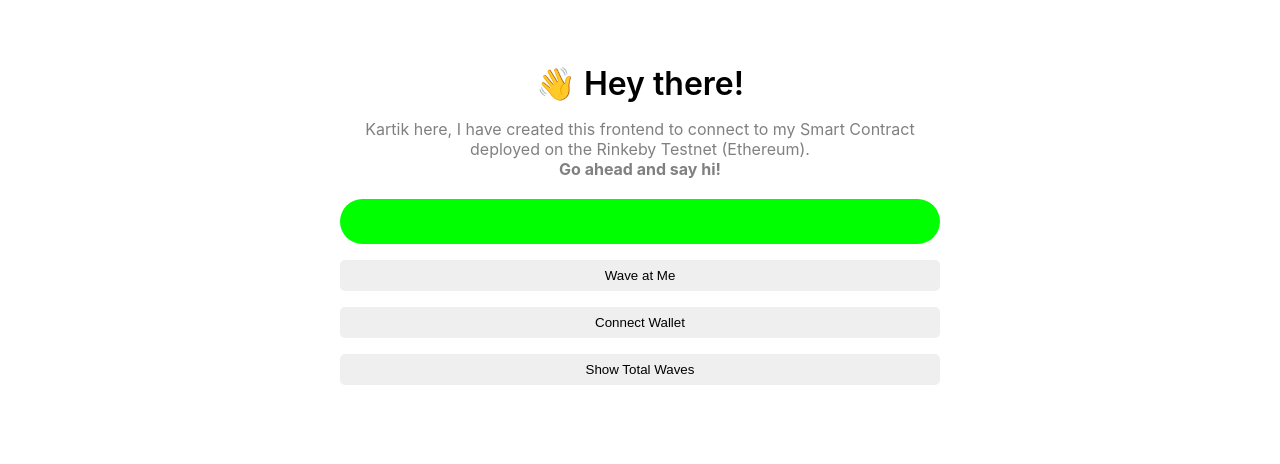
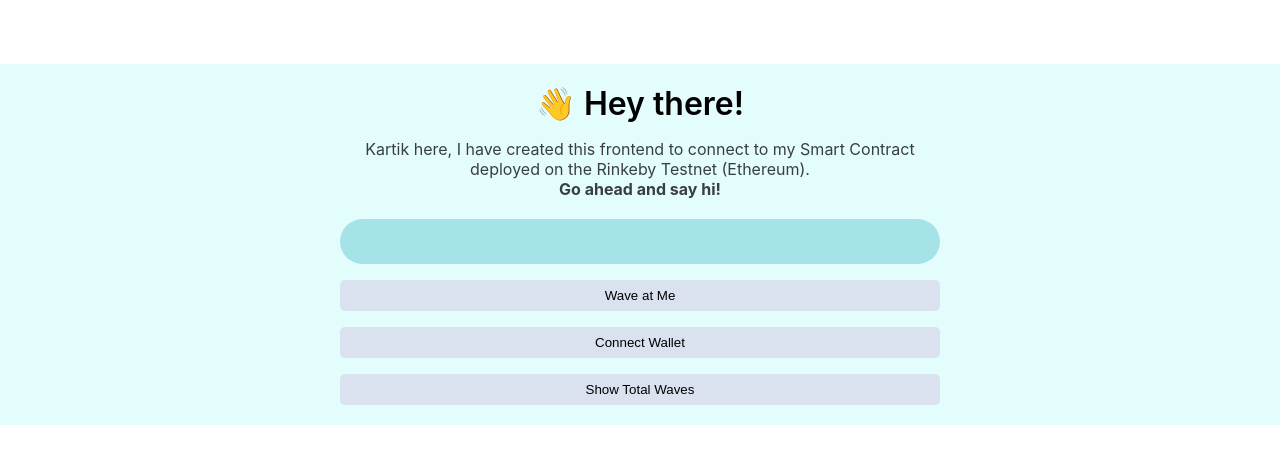
Before and after one commit to kartikmishraa/WavePortal-frontend, a React (Vite) app: page / in a window 1280 px wide. Shown: the top 464 px of the page. Built offline with nearby package versions, Linux system fonts and the light colour scheme.

Commit message:
ui, file distri, comments

```diff
--- a/index.html
+++ b/index.html
@@ -6,9 +6,14 @@
     <meta name="viewport" content="width=device-width, initial-scale=1" />
     <meta name="theme-color" content="#000000" />
     <meta
-      name="description"
-      content="Web site created using create-react-app"
+      name="Wave Portal"
+      content="Solidity DApp where anyone from around the world can wave
+               and send a message"
     />
+
+    <link rel="preconnect" href="https://fonts.googleapis.com">
+<link rel="preconnect" href="https://fonts.gstatic.com" crossorigin>
+<link href="https://fonts.googleapis.com/css2?family=Inter:wght@100;200;300;400;600;700&display=swap" rel="stylesheet">
     <link rel="apple-touch-icon" href="%PUBLIC_URL%/logo192.png" />
     <!--
       manifest.json provides metadata used when your web app is installed on a
@@ -47,15 +52,5 @@
     <noscript>You need to enable JavaScript to run this app.</noscript>
     <div id="root"></div>
     <script type="module" src="/src/main.jsx"></script>
-    <!--
-      This HTML file is a template.
-      If you open it directly in the browser, you will see an empty page.
-
-      You can add webfonts, meta tags, or analytics to this file.
-      The build step will place the bundled scripts into the <body> tag.
-
-      To begin the development, run `npm start` or `yarn start`.
-      To create a production bundle, use `npm run build` or `yarn build`.
-    -->
   </body>
 </html>
--- a/src/App.css
+++ b/src/App.css
@@ -3,6 +3,8 @@
   justify-content: center;
   width: 100%;
   margin-top: 64px;
+  background: #E3FDFD;
+  padding: 20px 0px;
 }
 
 .dataContainer {
@@ -12,18 +14,6 @@
   max-width: 600px;
 }
 
-.header {
-  text-align: center;
-  font-size: 32px;
-  font-weight: 600;
-}
-
-.bio {
-  text-align: center;
-  color: gray;
-  margin-top: 16px;
-}
-
 .waveButton {
   cursor: pointer;
   margin-top: 16px;
@@ -31,6 +21,7 @@
   border: 0;
   border-radius: 5px;
   width: 100%;
+  background: #DBE2EF;
 }
 
 .form-main {
@@ -38,9 +29,15 @@
 }
 
 .form-txt {
-  background: lime;
+  background: #A6E3E9;
+  text-align: center;
   border: none;
   border-radius: 25px;
   padding: 15px;
   margin-top: 20px;
 }
+
+.messages {
+  font-family: 'Inter', sans-serif;
+  font-weight: 300;
+}
--- a/src/App.jsx
+++ b/src/App.jsx
@@ -2,95 +2,44 @@
 import { ethers } from "ethers";
 import abi from "./util/WavePortal.json";
 import "./App.css";
+import Header from "./Header";
 
 const App = () => {
+
+  /* Initializing State variables */
   const [currentAccount, setCurrentAccount] = useState("");
   const [allWaves, setAllWaves] = useState([]);
+
+  /* Contract Address & ABI */
   const contractAddress = "0xC43EED7F5345C9542B1dF6C661d6aA2489c41d5D";
   const contractABI = abi.abi;
 
-//   const getAllWaves = async () => {
-//   const { ethereum } = window;
 
-//   try {
-//     if (ethereum) {
-//       const provider = new ethers.providers.Web3Provider(ethereum);
-//       const signer = provider.getSigner();
-//       const wavePortalContract = new ethers.Contract(contractAddress, contractABI, signer);
-//       const waves = await wavePortalContract.getAllWaves();
-
-//       const wavesCleaned = waves.map(wave => {
-//         return {
-//           address: wave.waver,
-//           timestamp: new Date(wave.timestamp * 1000),
-//           message: wave.message,
-//         };
-//       });
-
-//       setAllWaves(wavesCleaned);
-//     } else {
-//       console.log("Ethereum object doesn't exist!");
-//     }
-//   } catch (error) {
-//     console.log(error);
-//   }
-// };
-
-// /**
-//  * Listen in for emitter events!
-//  */
-// useEffect(() => {
-//   let wavePortalContract;
-
-//   const onNewWave = (from, timestamp, message) => {
-//     console.log("NewWave", from, timestamp, message);
-//     setAllWaves(prevState => [
-//       ...prevState,
-//       {
-//         address: from,
-//         timestamp: new Date(timestamp * 1000),
-//         message: message,
-//       },
-//     ]);
-//   };
-
-//   if (window.ethereum) {
-//     const provider = new ethers.providers.Web3Provider(window.ethereum);
-//     const signer = provider.getSigner();
-
-//     wavePortalContract = new ethers.Contract(contractAddress, contractABI, signer);
-//     wavePortalContract.on("NewWave", onNewWave);
-//   }
-
-//   return () => {
-//     if (wavePortalContract) {
-//       wavePortalContract.off("NewWave", onNewWave);
-//     }
-//   };
-// }, []);
-
-
-  // ----------------------------------------------------------------------------
-
-
+  /* getAllWaves Function
+      Desc: Function to read all waves data from the contract and store
+            in the state variable allWaves
+  */
   const getAllWaves = async () => {
       const { ethereum } = window;
 
     try {
+      // MetaMask Check
       if (!ethereum) {
         console.log("Get MetaMask!");
         return;
       }
 
+      // Establishing connection with the contract
       const provider = new ethers.providers.Web3Provider(ethereum);
       const signer = await provider.getSigner();
       const wavePortalContract = new ethers.Contract(contractAddress, contractABI, signer);
 
+      // Array of Wave structs are received
       const waves = await wavePortalContract.getAllWaves();
 
-      let wavesCleaned = [];
+      let wavesCleaned = []; // To store a more JS readable data
       for (const wave of waves) {
-        wavesCleaned.push({
+        wavesCleaned.push({    // Pushing objects of wave
           address: wave.waver,
           timestamp: new Date(wave.timestamp * 1000),
           message: wave.message
@@ -101,7 +50,8 @@
     } catch (error) {
       console.log(error);
     }
-  }
+  }  // getAllWaves() ends..
+
 
   useEffect(() => {
     let wavePortalContract;
@@ -232,14 +182,7 @@
   return (
     <div className="mainContainer">
       <div className="dataContainer">
-        <div className="header">
-        👋 Hey there!
-        </div>
-
-        <div className="bio">
-          Kartik here, I have created this frontend to connect to my Smart Contract deployed on the Rinkeby Testnet (Ethereum).
-<br /> <strong>Go ahead and say hi! </strong>
-        </div>
+        <Header />
 
         <input type="text" className="form-txt" id="input-el"/>
 
@@ -257,17 +200,21 @@
           Show Total Waves
         </button>
 
-        {allWaves.map((wave, index) => {
+        <div className="messages">
+        {
+          allWaves.map((wave, index) => {
           return (
-            <div key={index} style={{ backgroundColor: "OldLace", marginTop: "16px", padding: "8px" }}>
-              <div>Sender's Address: {wave.address}</div>
+            <div key={index} style={{backgroundColor: "OldLace", marginTop: "16px", padding: "8px"}}>
+              <div>Sender: {wave.address}</div>
               <div>Message: {wave.message}</div>
               <div>Time: {wave.timestamp.toString()}</div>
             </div>)
-        })}
+          })
+        }
+        </div>
       </div>
     </div>
   );
 }
 
-export default App
+export default App;
--- /dev/null
+++ b/src/Header.css
@@ -0,0 +1,11 @@
+.title {
+  text-align: center;
+  font-size: 32px;
+  font-weight: 600;
+}
+
+.bio {
+  text-align: center;
+  color: #393E46;
+  margin-top: 16px;
+}
--- /dev/null
+++ b/src/Header.jsx
@@ -0,0 +1,19 @@
+import React from "react";
+import "./Header.css";
+
+const Header = () => {
+  return(
+    <div className="header">
+      <div className="title">
+        👋 Hey there!
+      </div>
+
+      <div className="bio">
+        Kartik here, I have created this frontend to connect to my Smart Contract            deployed on the Rinkeby Testnet (Ethereum).
+        <br /> <strong>Go ahead and say hi! </strong>
+      </div>
+    </div>
+  );
+};
+
+export default Header;
--- a/src/index.css
+++ b/src/index.css
@@ -3,6 +3,7 @@
   font-family: -apple-system, BlinkMacSystemFont, 'Segoe UI', 'Roboto', 'Oxygen',
     'Ubuntu', 'Cantarell', 'Fira Sans', 'Droid Sans', 'Helvetica Neue',
     sans-serif;
+/*   font-family: 'Inter', sans-serif; */
   -webkit-font-smoothing: antialiased;
   -moz-osx-font-smoothing: grayscale;
 }
```
